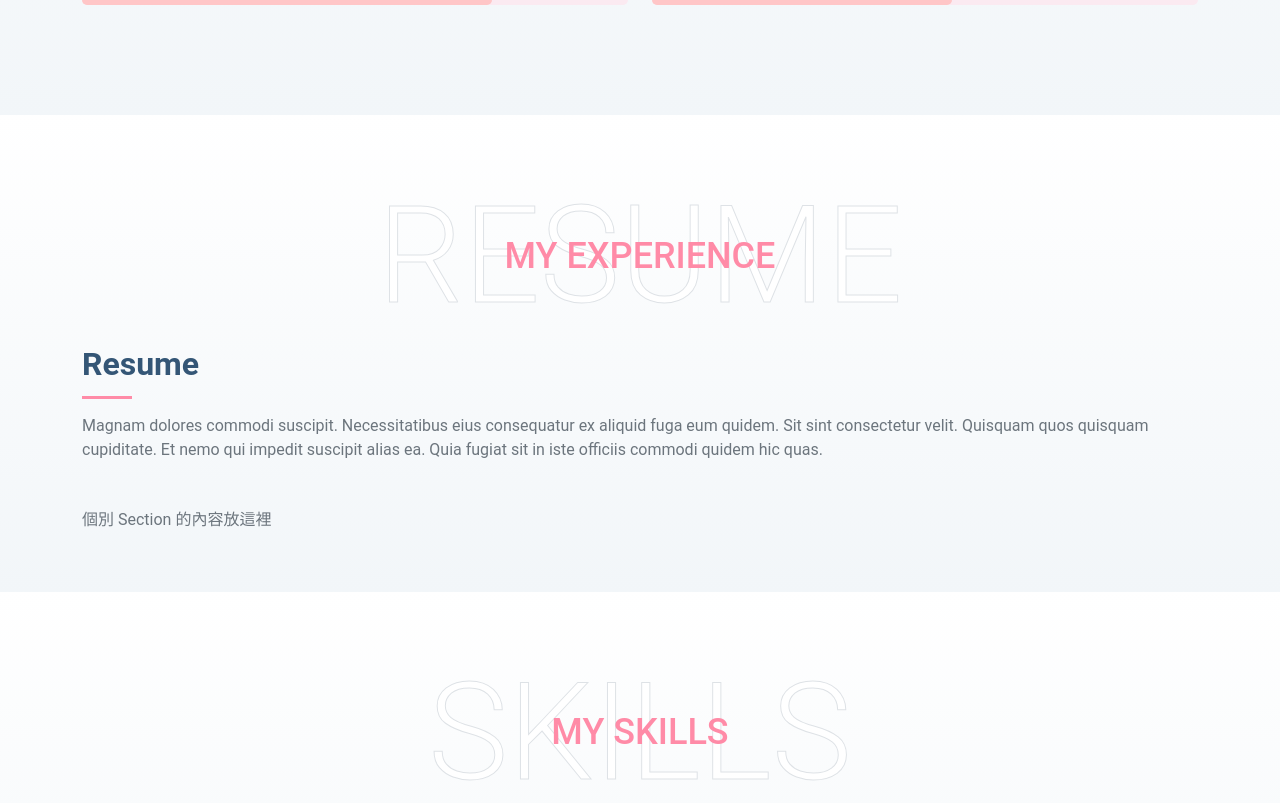
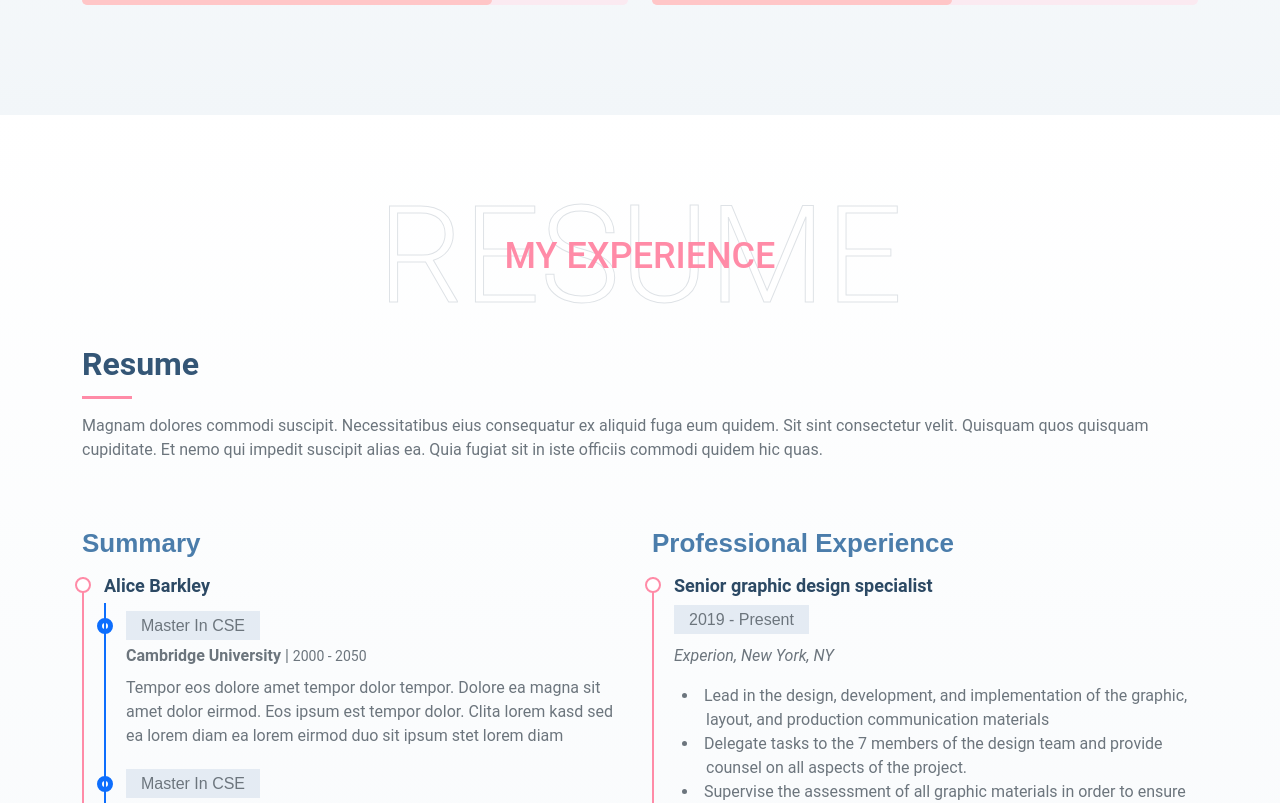
Before and after one commit to Yanni0923/my_website, a React (Create React App) app: page / in a window 1280 px wide. Shown: the part 1997-2800 px from the top of the page. Built offline with nearby package versions, Linux system fonts and the light colour scheme; what @srexi/purecounterjs would draw is missing.

Commit message:
完成 Resume Section

```diff
--- a/src/sections/Resume.js
+++ b/src/sections/Resume.js
@@ -4,6 +4,7 @@ import "../../node_modules/bootstrap/dist/css/bootstrap.min.css";
 import Section from "../components/common/Section";
 import SectionTitle from "../components/common/SectionTitle";
 import SectionSubTitle from "../components/common/SectionSubtitle";
+import { BsFillRecordCircleFill } from "react-icons/bs";
 
 const titleH2 = "Resume";
 const titlePara =
@@ -11,13 +12,201 @@ const titlePara =
 const titleFront = "My experience";
 const titleBack = "Resume";
 
+const StyledResume = styled.div`
+  .resume-title {
+    font-size: 26px;
+    font-weight: 700;
+    margin-top: 20px;
+    margin-bottom: 20px;
+    color: #4b7dab;
+    font-family: "Poppins", sans-serif;
+  }
+
+  .resume-item {
+    padding: 0 0 20px 20px;
+    margin-top: -2px;
+    /* 原本的粉紅色 #ff8ba7 */
+    border-left: 2px solid #ff8ba7;
+    position: relative;
+
+    h4 {
+      line-height: 18px;
+      font-size: 18px;
+      font-weight: 600;
+      color: #2c4964;
+      margin-bottom: 10px;
+    }
+
+    h5 {
+      font-size: 16px;
+      background: #e4ebf3;
+      padding: 5px 15px;
+      display: inline-block;
+      font-weight: 400;
+      margin-bottom: 10px;
+      font-family: "Poppins", sans-serif;
+    }
+
+    li {
+      padding-left: 2em;
+      text-indent: -1.5em;
+    }
+
+    ul {
+      padding-left: 20px;
+
+      li {
+        padding-bottom: 10px;
+      }
+    }
+
+    &:last-child {
+      padding-bottom: 0;
+    }
+
+    &:before {
+      content: "";
+      position: absolute;
+      width: 16px;
+      height: 16px;
+      border-radius: 50px;
+      left: -9px;
+      top: 0;
+      background: #fff;
+      border: 2px solid #ff8ba7;
+    }
+  }
+`;
+
+const StyledMaster = styled.div`
+  padding: 0 0 1px 20px;
+  margin-top: -2px;
+  /* 原本的粉紅色 #ff8ba7 */
+  border-left: 2px solid #ff8ba7;
+  position: relative;
+
+  .react-icons {
+    top: 7px;
+    left: -29px;
+  }
+`;
+
+const Master = () => {
+  return (
+    <StyledMaster className="border-left border-primary pt-2 pl-4 ml-2">
+      <div className="position-relative mb-4">
+        <BsFillRecordCircleFill className="text-primary position-absolute react-icons" />
+        <h5 className="font-weight-bold mb-1">Master In CSE</h5>
+        <p className="mb-2">
+          <strong>Cambridge University</strong> | <small>2000 - 2050</small>
+        </p>
+        <p style={{ marginBottom: "-10px" }}>
+          Tempor eos dolore amet tempor dolor tempor. Dolore ea magna sit amet
+          dolor eirmod. Eos ipsum est tempor dolor. Clita lorem kasd sed ea
+          lorem diam ea lorem eirmod duo sit ipsum stet lorem diam
+        </p>
+      </div>
+    </StyledMaster>
+  );
+};
+
+const ResumeItemEducation = (props) => {
+  return (
+    <div class="resume-item">
+      <h4>{props.subject}</h4>
+      <h5>{props.year}</h5>
+      <p>
+        <em>{props.department}</em>
+      </p>
+      <p>{props.desription}</p>
+    </div>
+  );
+};
+
+const ResumeItemProfessionExperience = (props) => {
+  return (
+    <div class="resume-item">
+      <h4>{props.subject}</h4>
+      <h5>{props.year}</h5>
+      <p>
+        <em>{props.department}</em>
+      </p>
+      {props.lists.map((ele) => (
+        <li>{ele}</li>
+      ))}
+    </div>
+  );
+};
+
 const Resume = () => {
   return (
     <>
       <Section>
         <SectionTitle titleFront={titleFront} titleBack={titleBack} />
         <SectionSubTitle h2={titleH2} para={titlePara} />
-        個別 Section 的內容放這裡
+        <div className="row">
+          <StyledResume className="col-lg-6">
+            <h3 className="resume-title">Summary</h3>
+            <div className="resume-item pb-0">
+              <h4>Alice Barkley</h4>
+              <Master />
+              <Master />
+              <Master />
+              <p>
+                <em>
+                  Innovative and deadline-driven Graphic Designer with 3+ years
+                  of experience designing and developing user-centered
+                  digital/print marketing material from initial concept to
+                  final, polished deliverable.
+                </em>
+              </p>
+              <ul>
+                <li>Portland par 127,Orlando, FL</li>
+                <li>(123) 456-7891</li>
+                <li>alice.barkley@example.com</li>
+              </ul>
+            </div>
+            <h3 class="resume-title">Education</h3>
+            <ResumeItemEducation
+              subject="Master of Fine Arts &amp; Graphic Design"
+              year="2015 - 2016"
+              department="Rochester Institute of Technology, Rochester, NY"
+              desription="Qui deserunt veniam. Et sed aliquam labore tempore sed quisquam iusto autem sit. Ea vero voluptatum qui ut dignissimos deleniti nerada porti sand markend"
+            />
+            <ResumeItemEducation
+              subject="Bachelor of Fine Arts & Graphic Design"
+              year="2010 - 2014"
+              department="Rochester Institute of Technology, Rochester, NY"
+              desription="Quia nobis sequi est occaecati aut. Repudiandae et iusto quae reiciendis et quis Eius vel ratione eius unde vitae rerum voluptates asperiores voluptatem Earum molestiae consequatur neque etlon sader mart dila"
+            />
+          </StyledResume>
+          <StyledResume className="col-lg-6">
+            <h3 class="resume-title">Professional Experience</h3>
+
+            <ResumeItemProfessionExperience
+              subject="Senior graphic design specialist"
+              year="2019 - Present"
+              department="Experion, New York, NY"
+              lists={[
+                "Lead in the design, development, and implementation of the graphic, layout, and production communication materials",
+                "Delegate tasks to the 7 members of the design team and provide counsel on all aspects of the project.",
+                "Supervise the assessment of all graphic materials in order to ensure quality and accuracy of the design",
+                "Oversee the efficient use of production project budgets ranging from $2,000 - $25,000",
+              ]}
+            />
+            <ResumeItemProfessionExperience
+              subject="Graphic design specialist"
+              year="2017 - 2018"
+              department="Stepping Stone Advertising, New York, NY"
+              lists={[
+                "Developed numerous marketing programs (logos, brochures,infographics,presentations, and advertisements).",
+                "Managed up to 5 projects or tasks at a given time while under pressure",
+                "Recommended and consulted with clients on the most appropriate graphic design",
+                "Created 4+ design presentations and proposals a month for clients and account managers",
+              ]}
+            />
+          </StyledResume>
+        </div>
       </Section>
     </>
   );
```
Also changed, not shown: package.json (+5 -2 lines), 2 other files (tests, documents, lock files or other folders).
